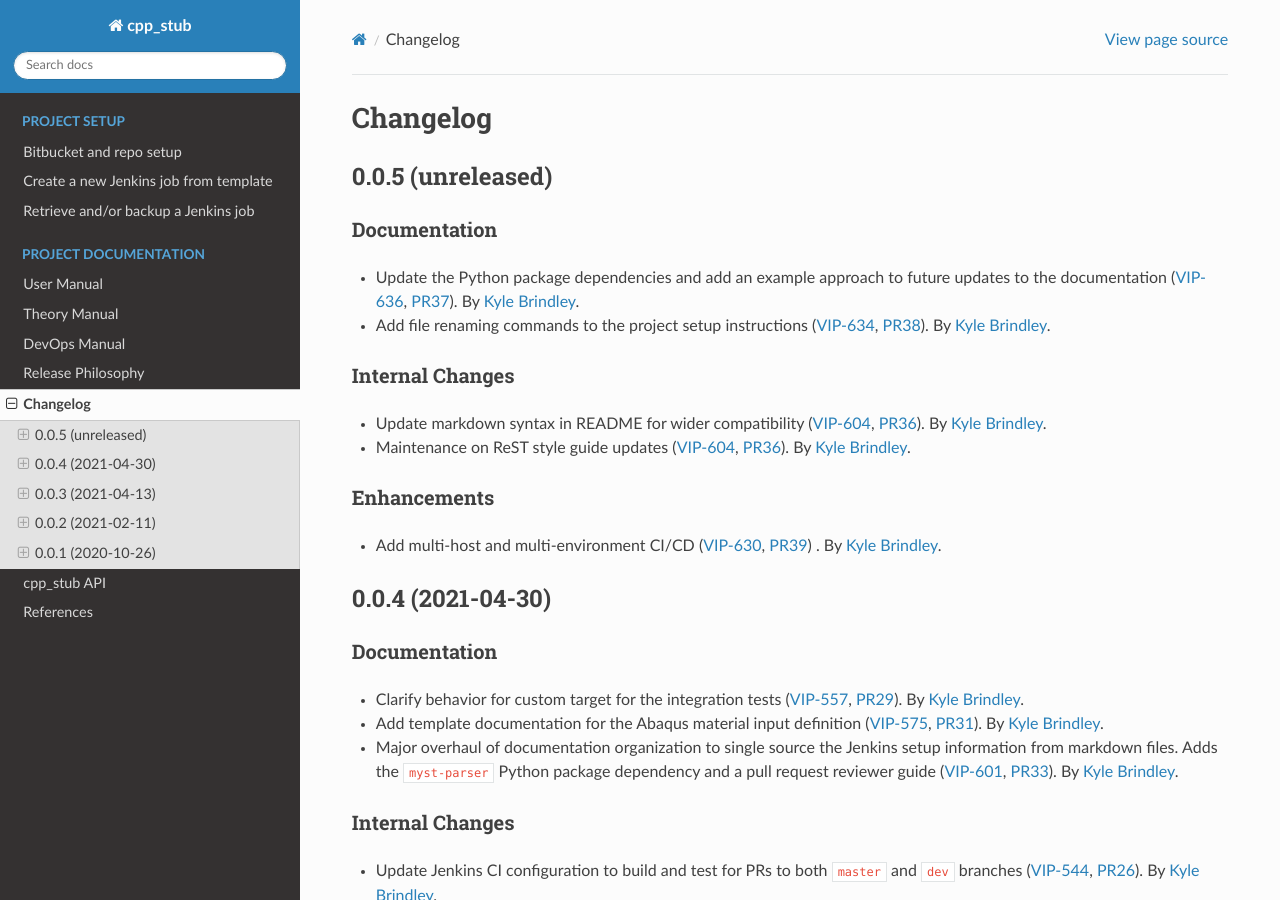
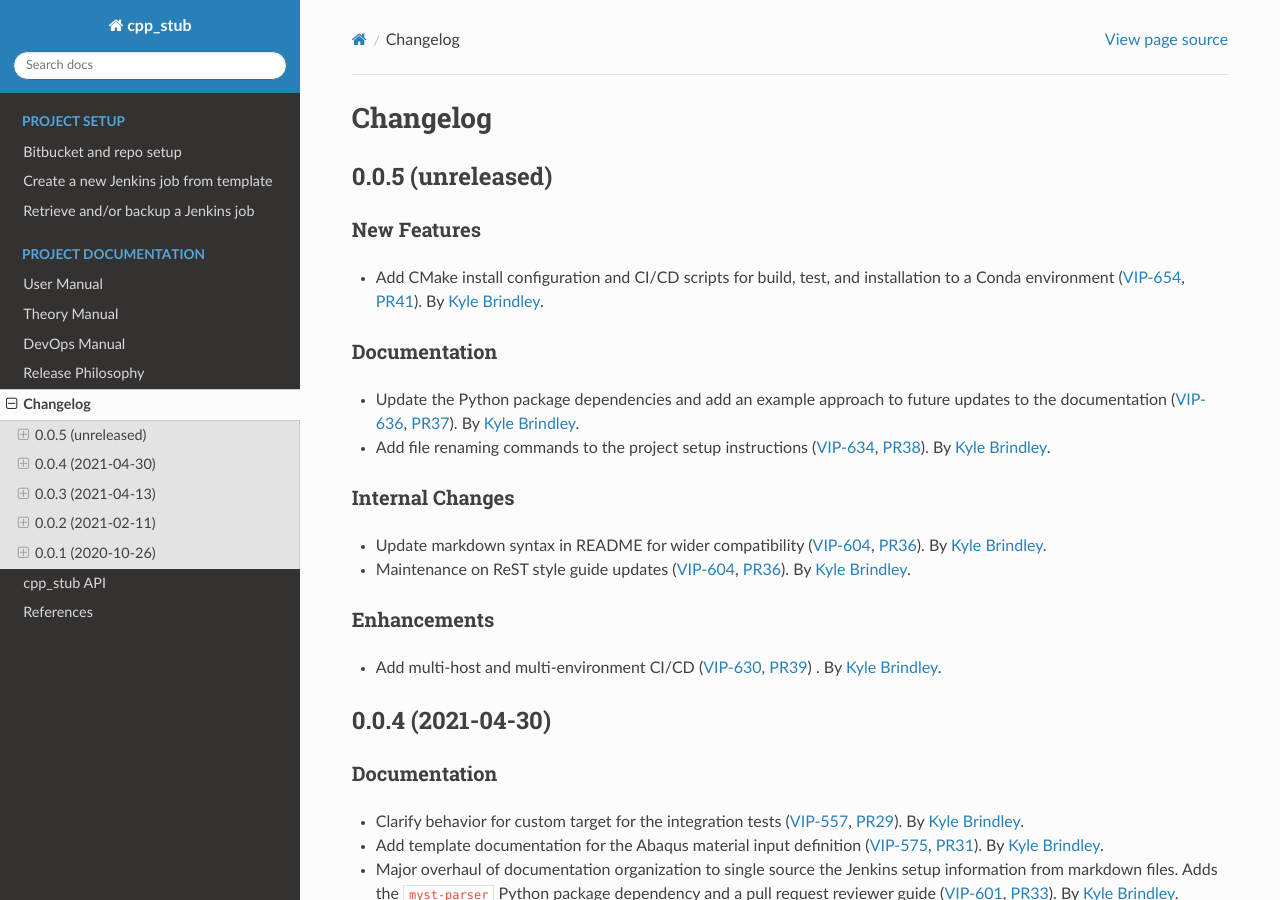
Before and after one commit to lanl/tardigrade-asp, a Sphinx documentation site: the page built from docs/changelog.rst, in a window 1280 px wide and 900 px high. Built offline with Sphinx 7.4.7 and the Read the Docs theme 2.0.0, drawn with Linux system fonts in a browser that asks for light colours.

Commit message:
DOC: update changelog with new repo install feature

```diff
--- a/docs/changelog.rst
+++ b/docs/changelog.rst
@@ -7,6 +7,11 @@ Changelog
 ******************
 0.0.5 (unreleased)
 ******************
+
+New Features
+============
+- Add CMake install configuration and CI/CD scripts for build, test, and installation to a Conda environment
+  (:jira:`654`, :pull:`41`). By `Kyle Brindley`_.
 
 Documentation
 =============
```
